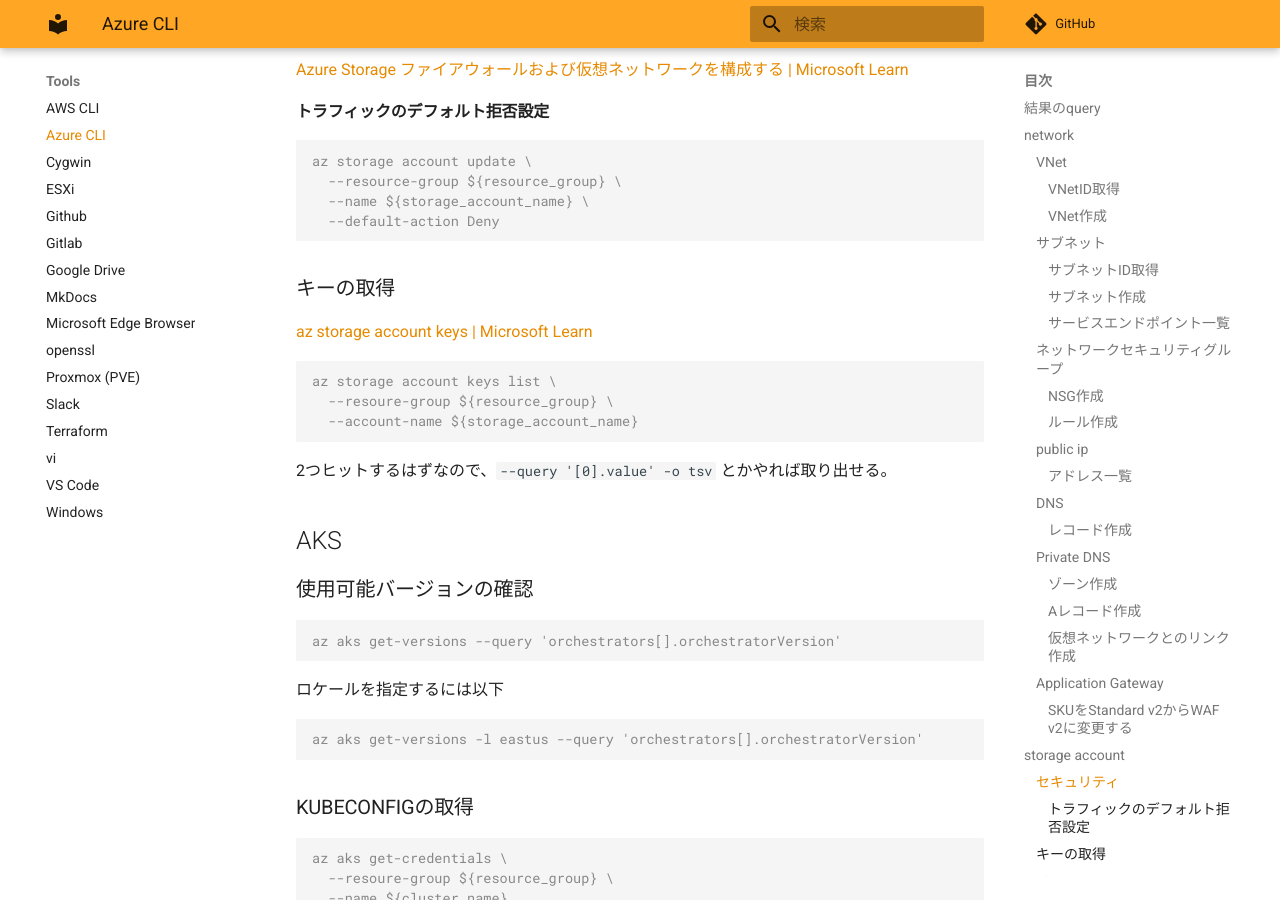
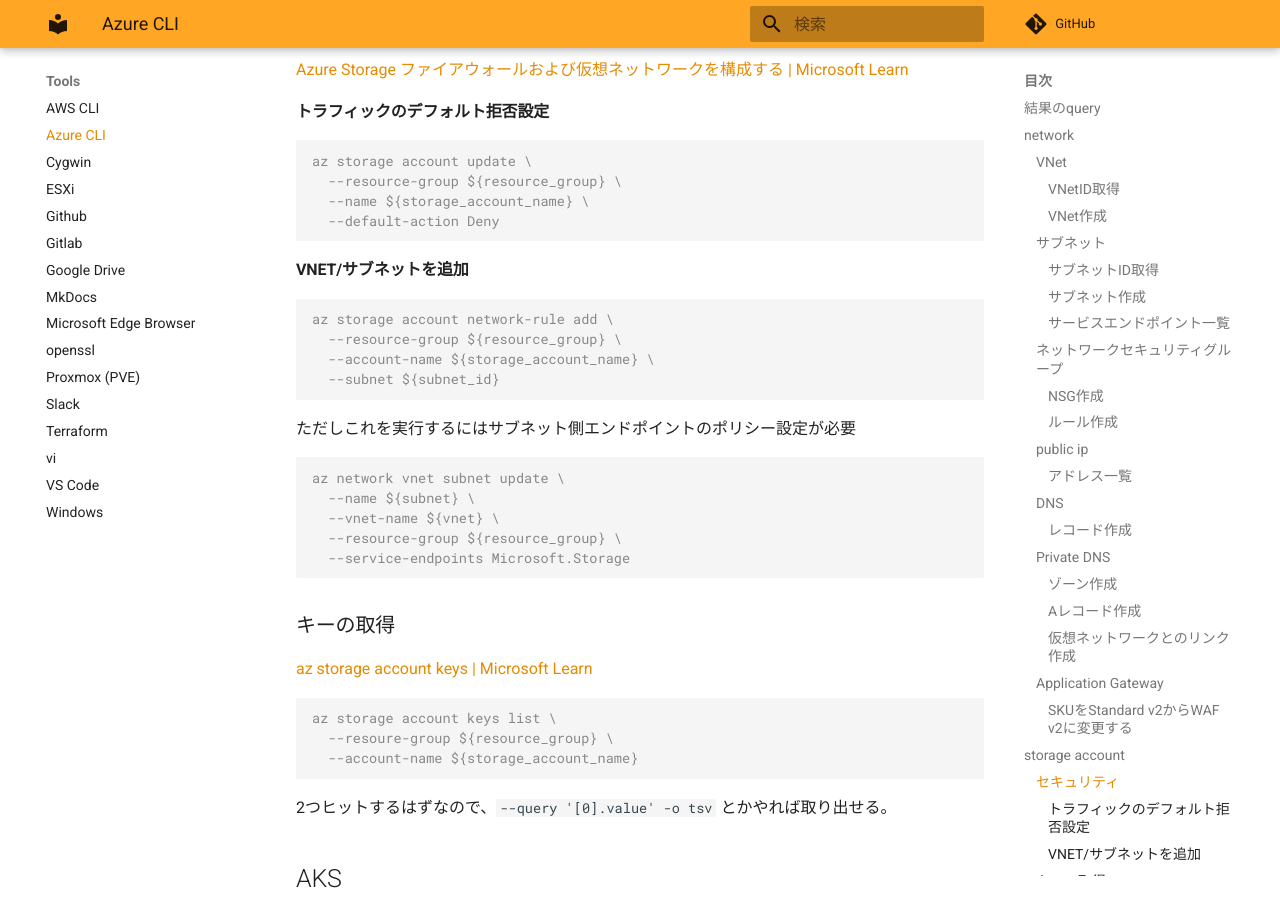
Before and after one commit to zaki-lknr/docs, an MkDocs documentation site: the page built from docs/Tools/az.md, in a window 1280 px wide and 900 px high, scrolled down 4582 px. Built offline with MkDocs 1.6.1 and Material for MkDocs 9.7.7, drawn with Linux system fonts in a browser that asks for light colours; comment, search, counter and statistics services are not loaded.

Commit message:
add: tools/az: ストレージアカウントにサブネットのルール追加

````diff
--- a/docs/Tools/az.md
+++ b/docs/Tools/az.md
@@ -229,6 +229,25 @@ az storage account update \
   --default-action Deny
 ```
 
+#### VNET/サブネットを追加
+
+```console
+az storage account network-rule add \
+  --resource-group ${resource_group} \
+  --account-name ${storage_account_name} \
+  --subnet ${subnet_id}
+```
+
+ただしこれを実行するにはサブネット側エンドポイントのポリシー設定が必要
+
+```console
+az network vnet subnet update \
+  --name ${subnet} \
+  --vnet-name ${vnet} \
+  --resource-group ${resource_group} \
+  --service-endpoints Microsoft.Storage
+```
+
 ### キーの取得
 
 [az storage account keys | Microsoft Learn](https://learn.microsoft.com/ja-jp/cli/azure/storage/account/keys?view=azure-cli-latest)
````
